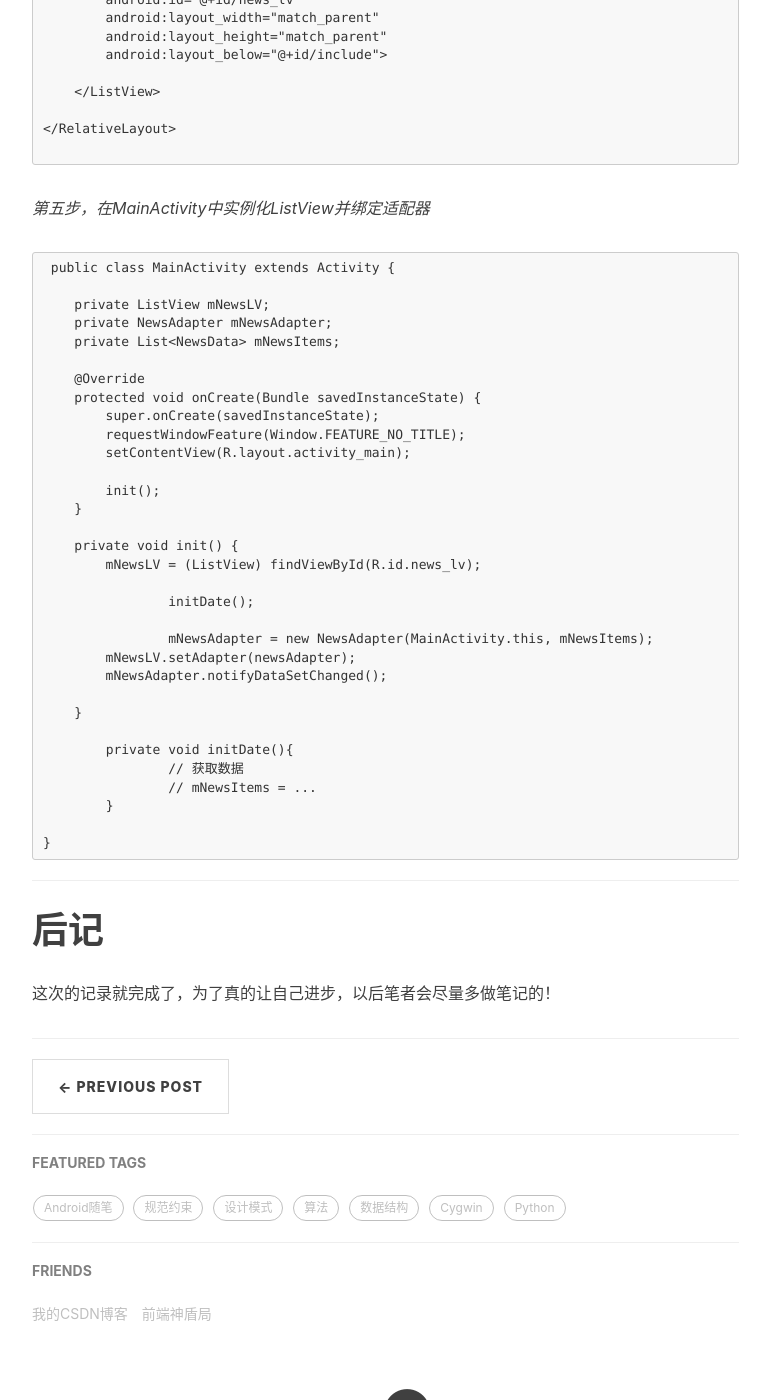
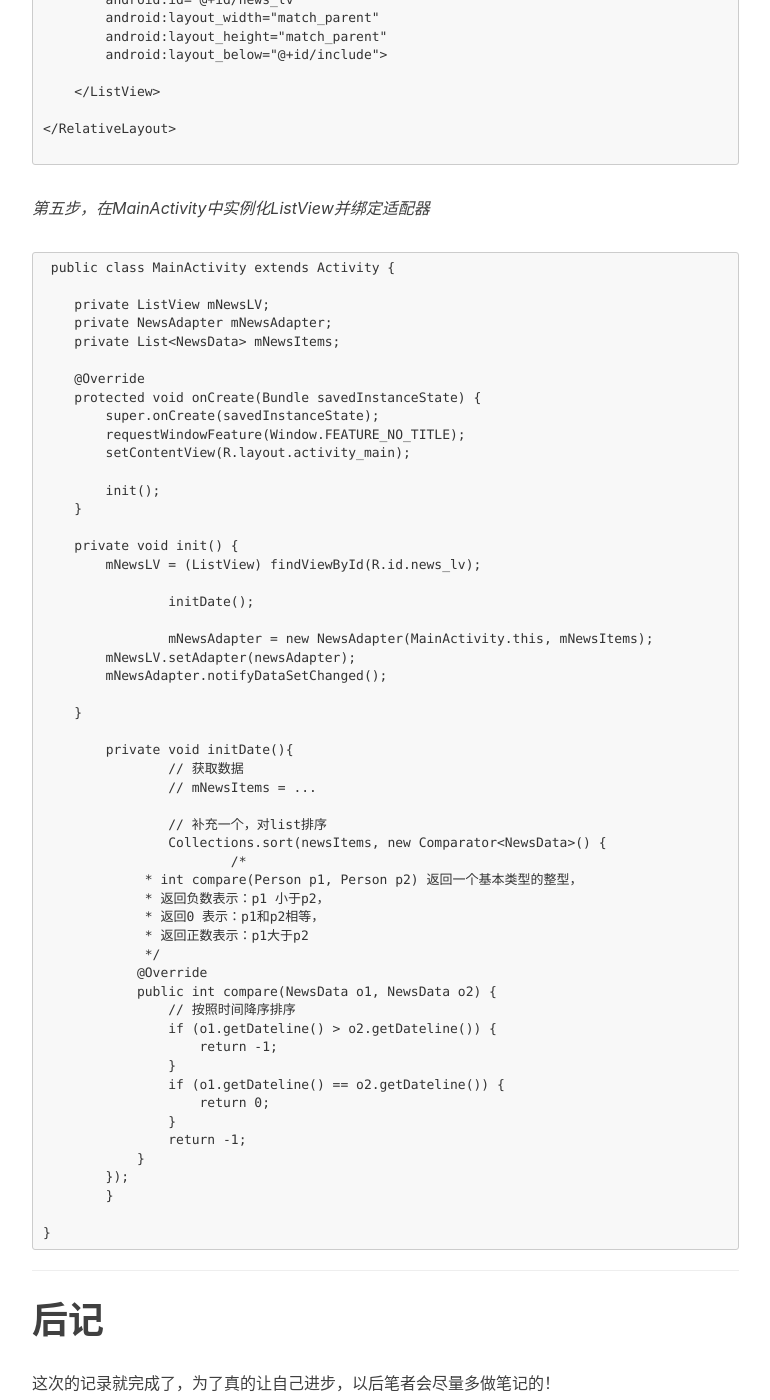
Before and after one commit to ZZicon/ZZicon-ZiconBlog, a Jekyll site: the page built from _posts/2018-09-05-Android_essay_listview_yourself.markdown, in a window 1280 px wide and 1400 px high, scrolled down 5454 px. Shown: the whole window, without its empty margins (233-1003 px from the left). Built offline with Jekyll 4.4.1, drawn with Linux system fonts in a browser that asks for light colours; nearby versions of some CDN libraries; comment, search, counter and statistics services are not loaded.

Commit message:
add sort

````diff
--- a/_posts/2018-09-05-Android_essay_listview_yourself.markdown
+++ b/_posts/2018-09-05-Android_essay_listview_yourself.markdown
@@ -281,11 +281,33 @@ public class NewsAdapter extends BaseAdapter {
 	private void initDate(){
 		// 获取数据
 		// mNewsItems = ...
+
+		// 补充一个，对list排序
+		Collections.sort(newsItems, new Comparator<NewsData>() {
+			/*
+             * int compare(Person p1, Person p2) 返回一个基本类型的整型，
+             * 返回负数表示：p1 小于p2，
+             * 返回0 表示：p1和p2相等，
+             * 返回正数表示：p1大于p2
+             */
+            @Override
+            public int compare(NewsData o1, NewsData o2) {
+                // 按照时间降序排序
+                if (o1.getDateline() > o2.getDateline()) {
+                    return -1;
+                }
+                if (o1.getDateline() == o2.getDateline()) {
+                    return 0;
+                }
+                return -1;
+            }
+        });
 	}
 
 }
  ```
 
+
 ---
 
 # 后记
````
